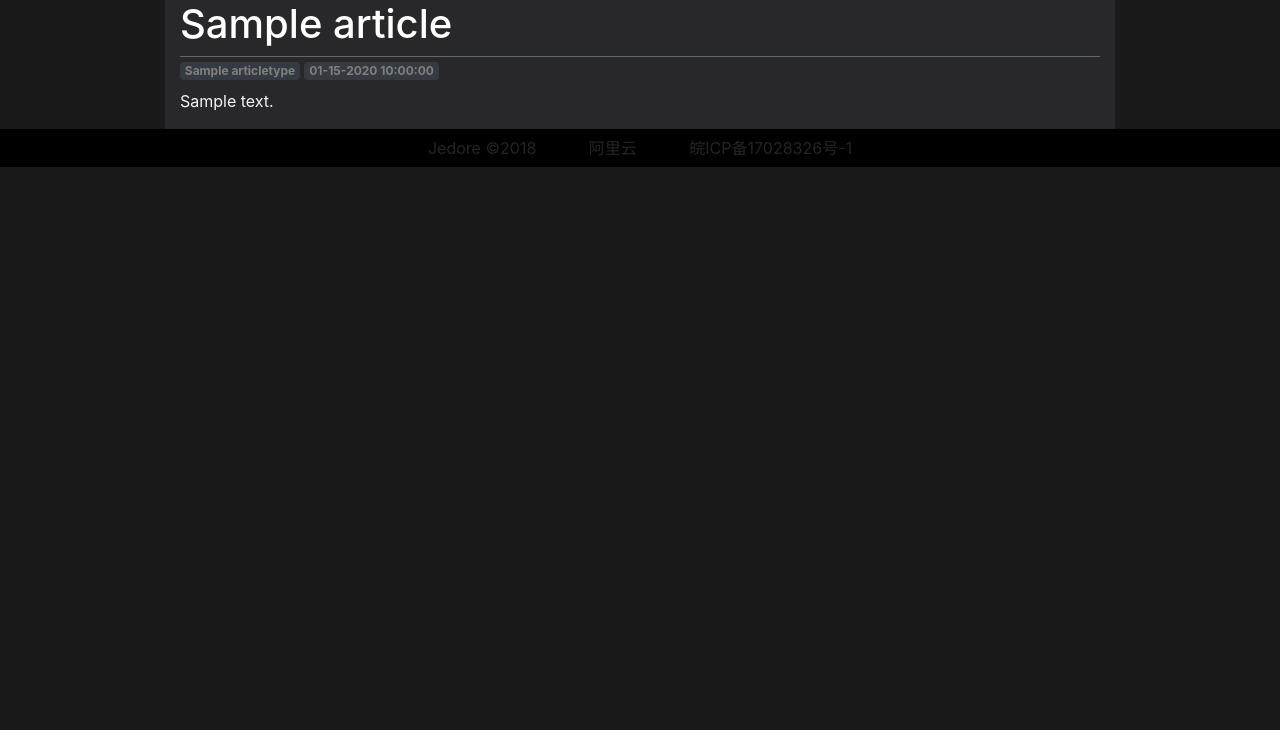
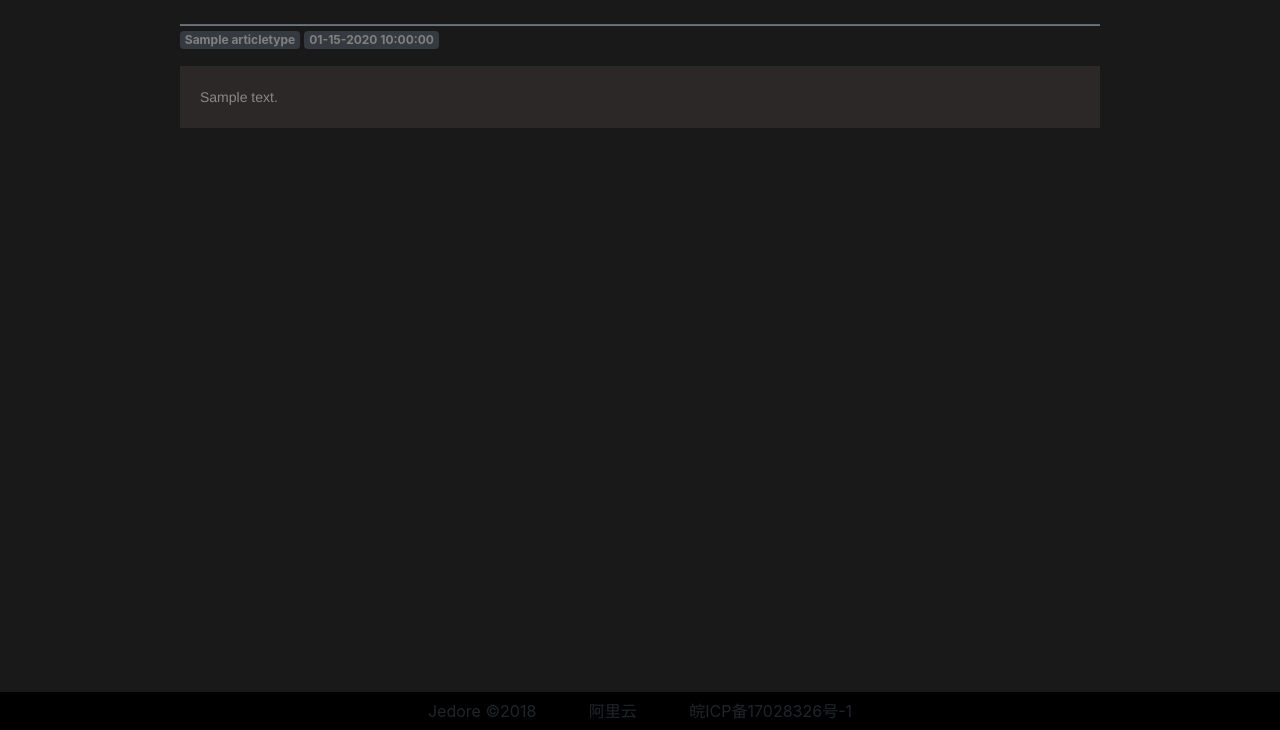
Before and after one commit to Jedore/binary_life, a Django app: page /foreground/articles/1 in a window 1280 px wide. Shown: the part 70-800 px from the top of the page. Run offline with Django 3.2, Linux system fonts and the light colour scheme; tables that the repository leaves empty hold one stand-in row (values such as "Sample post"); some libraries are stand-ins or nearby versions.

Commit message:
modify editormd.js to enable show theme dark, add fixed-bottom to footer

```diff
--- a/background/jinja2/background/publish.html
+++ b/background/jinja2/background/publish.html
@@ -50,7 +50,10 @@
               height: 640,
               syncScrolling: "single",
               path: "/static/libs/editor.md/lib/",
-              saveHTMLToTextarea: true
+              saveHTMLToTextarea: true,
+              theme: "dark",
+              editorTheme: "midnight",
+              previewTheme: "dark"
           });
       }
 
--- a/foreground/jinja2/foreground/article.html
+++ b/foreground/jinja2/foreground/article.html
@@ -2,23 +2,26 @@
 
 {% block head %}
   {{ super() }}
+  <link href="/static/libs/editor.md/css/editormd.min.css" rel="stylesheet">
 {% endblock %}
 
 {% block content %}
   <div id="article" class="container">
     <div class="row justify-content-center">
       <div class="col-10 article">
-        <h1>{{ _article.title }}</h1>
-        <hr class="bg-secondary mb-0 mt-2">
-        <div id="second" class="mb-2">
+        <hr class="bg-secondary mb-0 mt-4" style="height: 1px;">
+        <div id="second" class="mb-3">
           <span class="badge badge-dark">{{ _article.article_type.name }}</span>
           <span class="badge badge-dark text-right create-time" utc_time="{{ _article.create_time }}"></span>
           {% if request.user.is_superuser %}
-            <a id="edit" href="/background/publish/?articleId={{ _article.id }}"><i class="fa fa-pencil-square-o" aria-hidden="true"></i></a>
+            <a id="edit" href="/background/publish/?articleId={{ _article.id }}"><i class="fa fa-pencil-square-o"
+                                                                                    aria-hidden="true"></i></a>
           {% endif %}
         </div>
-        <div id="content">
-          <textarea style="display:none;">{{ _article.content }}</textarea>
+        <div class="editormd-preview-theme-dark d-block">
+          <div id="content">
+            <textarea style="display:none;">{{ _article.content }}</textarea>
+          </div>
         </div>
       </div>
     </div>
@@ -34,7 +37,7 @@
   <script src="/static/libs/editor.md/lib/sequence-diagram.min.js"></script>
   <script src="/static/libs/editor.md/lib/flowchart.min.js"></script>
   <script src="/static/libs/editor.md/lib/jquery.flowchart.min.js"></script>
-  <script src="/static/libs/editor.md/editormd.min.js"></script>
+  <script src="/static/libs/editor.md/editormd.js"></script>
   <script>
       var testEditor;
       $(function () {
--- a/foreground/jinja2/foreground/base.html
+++ b/foreground/jinja2/foreground/base.html
@@ -91,7 +91,7 @@
     </div>
   </div>
 </div>
-<nav class="footer">
+<nav class="footer fixed-bottom">
   <div class="container text-center">
     <span> Jedore</span>
     <span> &copy;2018</span>
--- a/static/css/foreground.css
+++ b/static/css/foreground.css
@@ -75,21 +75,15 @@ nav .navbar-brand {
   height: 4px;
 }
 
-#article .article h1,
 #index #article-list > div h5 {
   color: white;
-}
-
-#index #article-list > div,
-#article .article {
-  background-color: #28282b;
-}
-
-#article .article #content {
-  color: whitesmoke;
 }
 
 #article .article span,
 #index #article-list > div > div {
   color: gray;
 }
+
+#index #article-list > div {
+  background-color: #28282b;
+}
```
Also changed, not shown: static/libs/editor.md/editormd.js.
